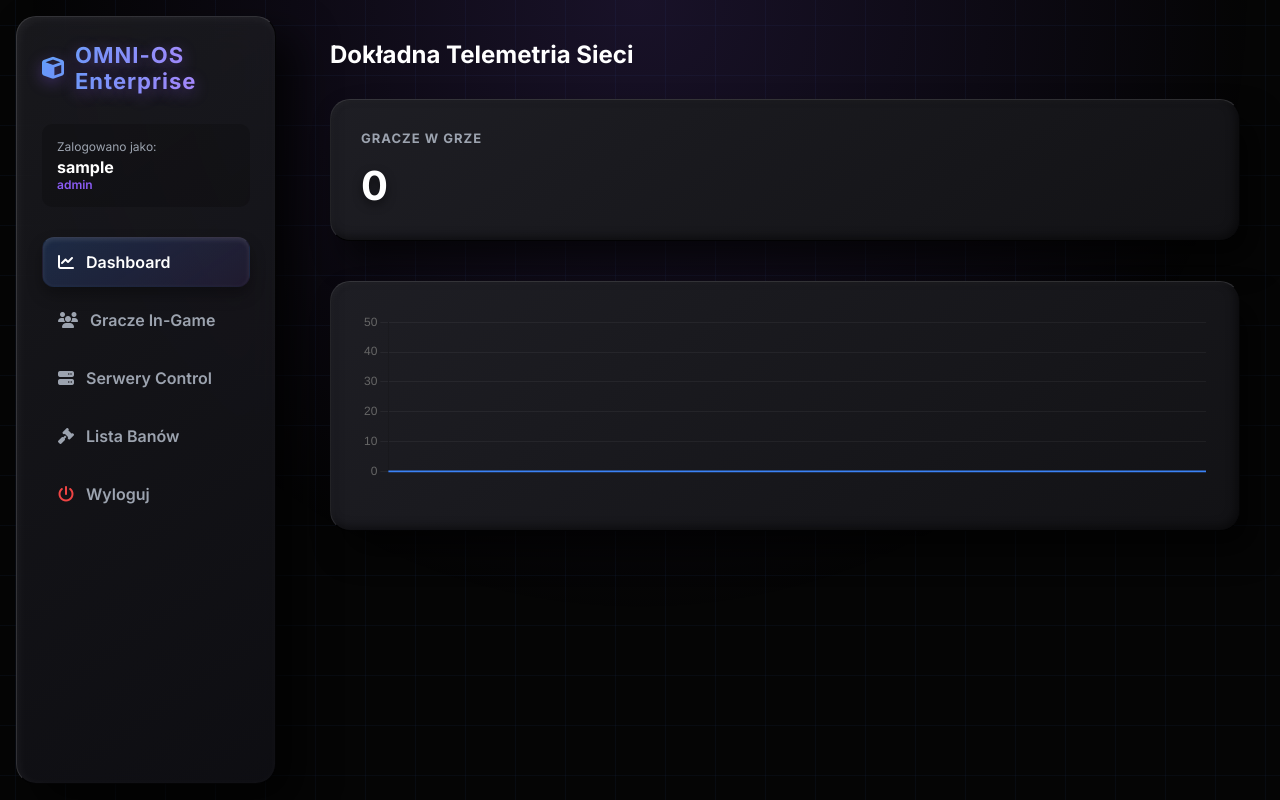
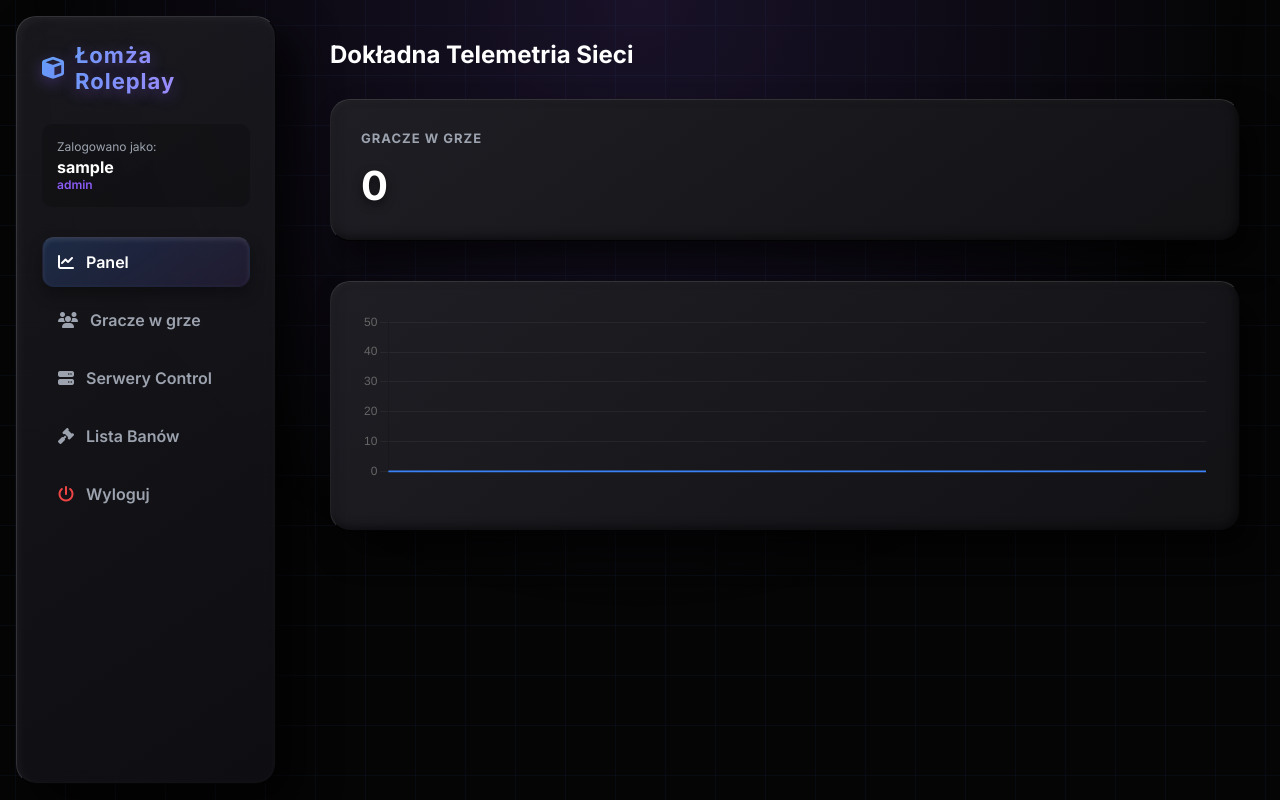
Before and after one commit to patrykosinski87-hash/nowy-panel-lomza, a website: page public/index.html in a window 1280 px wide. Drawn offline with nearby package versions, Linux system fonts and the light colour scheme; no server answers; sample sign-in values are in the browser's storage.

Commit message:
Update index.html

```diff
--- a/public/index.html
+++ b/public/index.html
@@ -2,7 +2,7 @@
 <html lang="pl">
 <head>
     <meta charset="UTF-8">
-    <title>OMNI-OS | Enterprise Admin</title>
+    <title>Łomża Roleplay </title>
 
     <!-- KONFIGURACJA APLIKACJI (PWA) -->
     <link rel="manifest" href="/manifest.json">
@@ -34,15 +34,15 @@
 <body>
 
     <aside class="sidebar">
-        <div class="brand"><i class="fa-solid fa-cube"></i> OMNI-OS Enterprise</div>
+        <div class="brand"><i class="fa-solid fa-cube"></i> Łomża Roleplay</div>
         <div style="margin-bottom: 30px; padding: 15px; background: rgba(0,0,0,0.2); border-radius: 10px; border: 1px solid var(--border-color);">
             <div style="font-size: 12px; color: var(--text-muted)">Zalogowano jako:</div>
             <div id="ui-username" style="font-weight: bold; color: white; margin-top: 3px;">...</div>
             <div id="ui-role" style="font-size: 12px; color: var(--accent-purple); font-weight: 600;">...</div>
         </div>
         <ul class="nav-menu">
-            <li class="nav-item active" data-target="dashboard-view"><i class="fa-solid fa-chart-line"></i> Dashboard</li>
-            <li class="nav-item" data-target="players-view"><i class="fa-solid fa-users"></i> Gracze In-Game</li>
+            <li class="nav-item active" data-target="dashboard-view"><i class="fa-solid fa-chart-line"></i> Panel</li>
+            <li class="nav-item" data-target="players-view"><i class="fa-solid fa-users"></i> Gracze w grze</li>
             <li class="nav-item" data-target="servers-view"><i class="fa-solid fa-server"></i> Serwery Control</li>
             <li class="nav-item" data-target="banlist-view"><i class="fa-solid fa-gavel"></i> Lista Banów</li>
             <li class="nav-item" id="menu-staff" data-target="staff-view" style="display: none;"><i class="fa-solid fa-user-shield"></i> Zarządzanie Zespołem</li>
```
